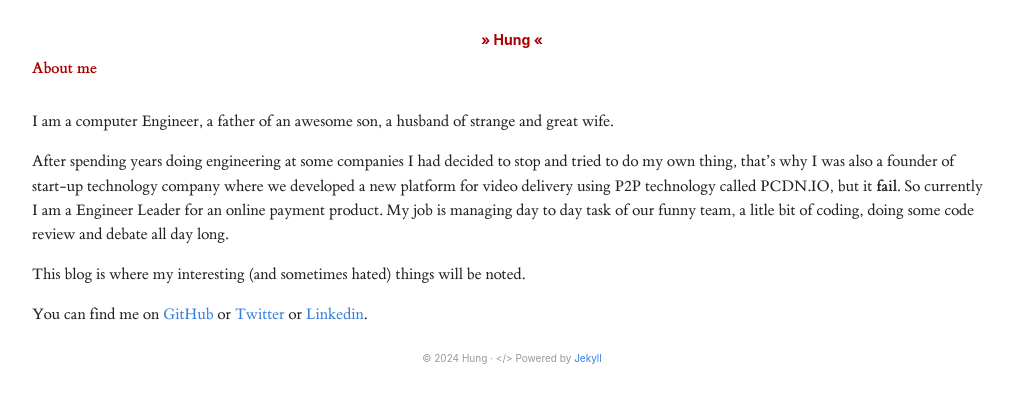
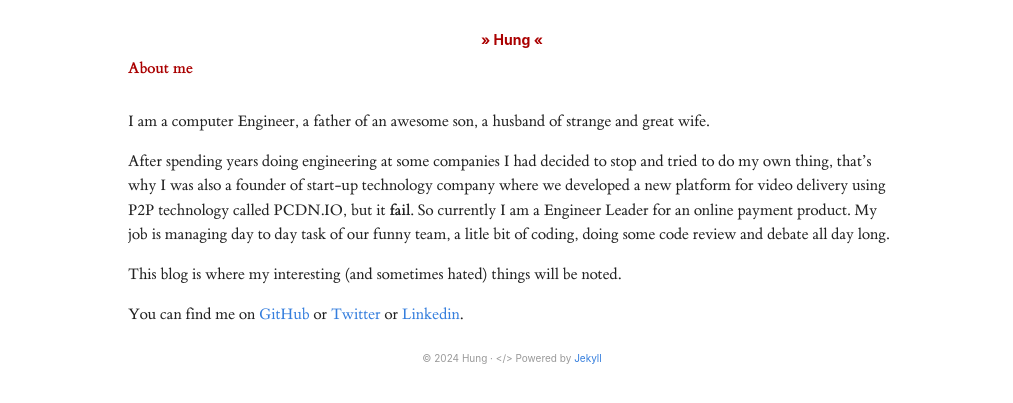
Before and after one commit to whatvn/whatvn.github.io, a Jekyll site: the page built from about.md, in a window 1280 px wide. Shown: the top 403 px of the page, without its empty margins (128-1141 px from the left). Built offline with Jekyll 4.4.1, drawn with Linux system fonts in a browser that asks for light colours; nearby versions of some CDN libraries.

Commit message:
revert for mobile

```diff
--- a/stylesheets/style.css
+++ b/stylesheets/style.css
@@ -158,7 +158,7 @@ code, tt, pre, pre > p {
     margin-left: auto;
     margin-right: auto;
     hyphens: auto;
-    max-width: 10in;
+    max-width: 8in;
 }
 
 .ava-center {
```
